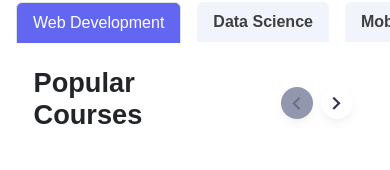
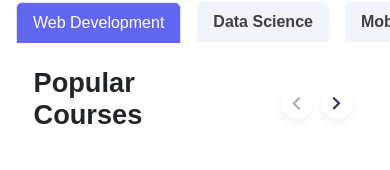
Before and after one commit to ol1mowski/it-shop.de, a React (Create React App) app: page / in a window 390 px wide. In both pictures the pointer is over the element 296 px from the left and 1194 px from the top of the page. Shown: the part 1091-1261 px from the top of the page. Built offline with nearby package versions, Linux system fonts and the light colour scheme.

Commit message:
add hover to switch buttons

```diff
--- a/src/Components/CourseSection/CoursesSlider/SliderHeader/sliderHeader.module.scss
+++ b/src/Components/CourseSection/CoursesSlider/SliderHeader/sliderHeader.module.scss
@@ -47,7 +47,9 @@
             }
         }
         &__arrowLeft:hover {
-            background-color: $gray;
+            @media screen and (min-width: 1024px) {
+                background-color: $gray;
+            }
         }
         &__arrowRight {
             border-radius: 100%;
@@ -62,7 +64,9 @@
             }
         }
         &__arrowRight:hover {
-            background-color: $gray;
+            @media screen and (min-width: 1024px) {
+                background-color: $gray;
+            }
         }
     }
 }
```
